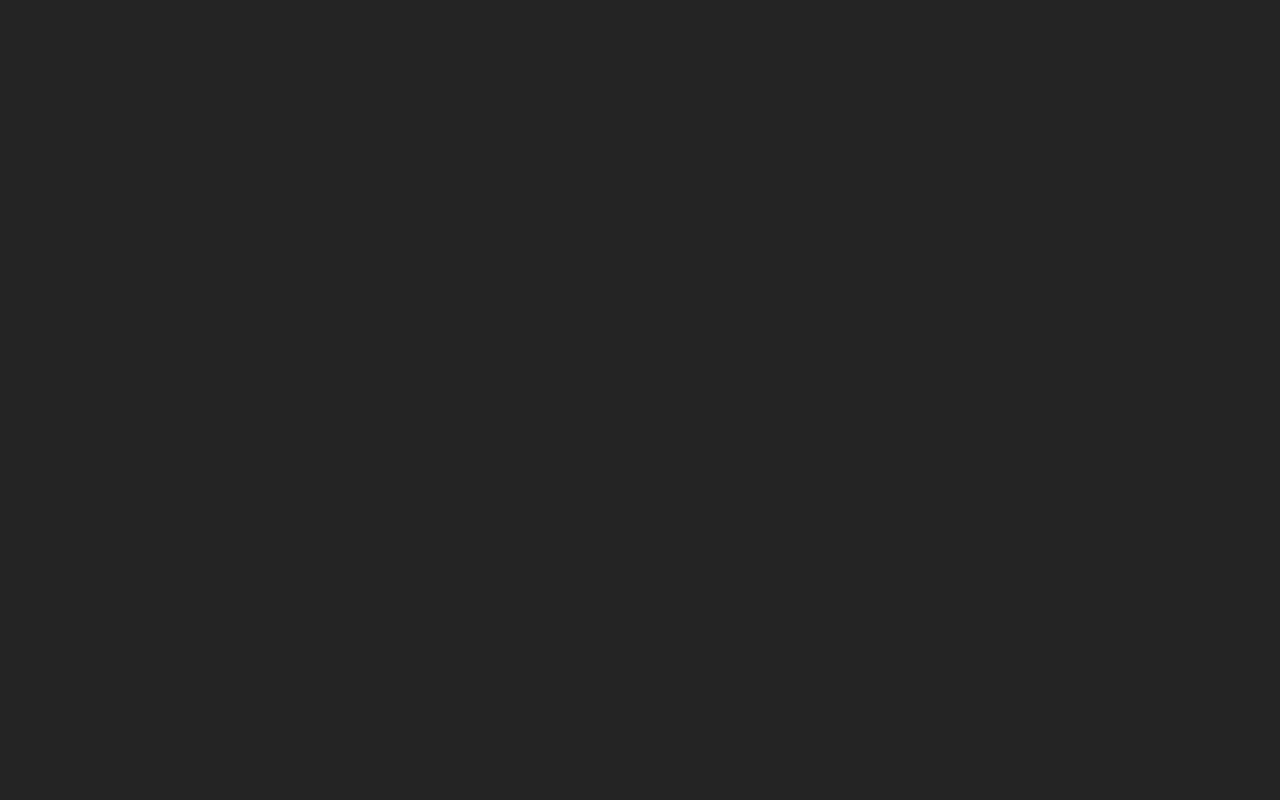
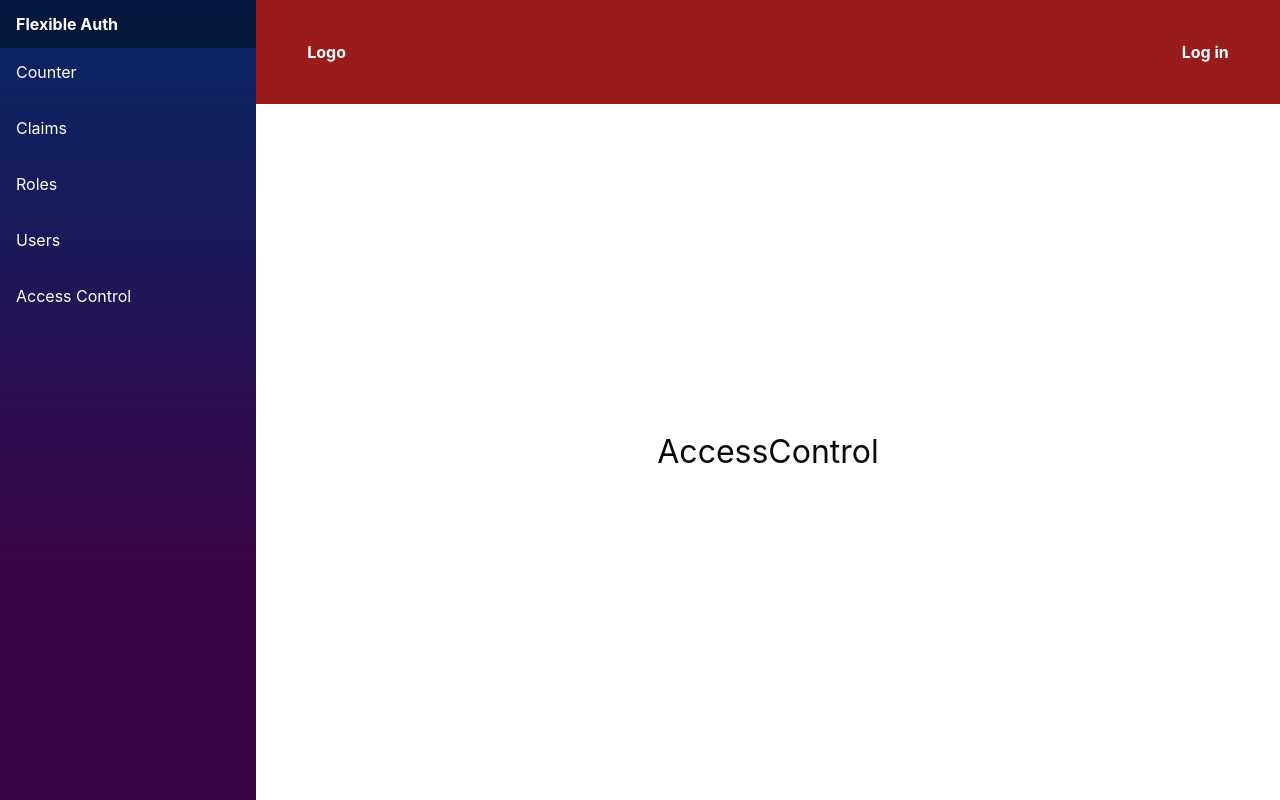
Before and after one commit to Sitkovic888/FlexibleAuth, a React (Vite) app: page /AccessControl in a window 1280 px wide. Before the commit this address had no page. Built offline with nearby package versions, Linux system fonts and the light colour scheme.

Commit message:
Fix Sidebar links

```diff
--- /dev/null
+++ b/src/components/AccessControl/AccessControl.css
@@ -0,0 +1,7 @@
+.accesscontrol {
+  display: flex;
+  flex-direction: column;
+  justify-content: center;
+  align-items: center;
+  font-size: xx-large;
+}
--- /dev/null
+++ b/src/components/AccessControl/AccessControl.tsx
@@ -0,0 +1,9 @@
+import "./AccessControl.css";
+
+export const AccessControl = () => {
+  return (
+    <div className="accesscontrol">
+      <header className="accesscontrol-header">AccessControl</header>
+    </div>
+  );
+};
--- a/src/components/Layout/Layout.tsx
+++ b/src/components/Layout/Layout.tsx
@@ -1,27 +1,15 @@
-import { useNavigate, Outlet } from "react-router-dom";
+import { Outlet } from "react-router-dom";
 import "./Layout.css";
-import { NavBar, Button, Sidebar } from "@/components";
+import { NavBar, Sidebar } from "@/components";
 import { ToastContainer } from "react-toastify";
 
 export const Layout = () => {
-  const navigate = useNavigate();
-
-  function navigateToCounter() {
-    navigate("/counter");
-  }
-
-  function navigateToFetchData() {
-    navigate("/fetchData");
-  }
-
   return (
     <div className="layout">
       <Sidebar />
       <div className="layout_main">
         <header>
           <NavBar />
-          <Button onClick={navigateToCounter}>navigateToCounter</Button>
-          <Button onClick={navigateToFetchData}>navigateToFetchData</Button>
         </header>
         <Outlet />
         <ToastContainer position="bottom-right" />
--- a/src/components/Sidebar/Sidebar.tsx
+++ b/src/components/Sidebar/Sidebar.tsx
@@ -1,12 +1,11 @@
-import { link } from "fs";
 import "./Sidebar.css";
-import { useNavigate } from "react-router-dom";
+import { Link } from "react-router-dom";
 
 const sidebarItems = [
   {
     icon: "",
     name: "Counter",
-    linkTo: "/Users",
+    linkTo: "/Counter",
   },
   {
     icon: "",
@@ -31,20 +30,14 @@ const sidebarItems = [
 ];
 
 const Sidebar = () => {
-  const navigate = useNavigate();
-
   return (
     <aside className="layout_sidebar">
       <div className="layout_sidebar-header">Flexible Auth</div>
       <ul className="layout_sidebar-list">
         {sidebarItems.map(({ name, linkTo }) => {
           return (
-            <li
-              key={name}
-              className="layout_sidebar-list-item"
-              onClick={() => navigate(linkTo)}
-            >
-              {name}
+            <li key={name} className="layout_sidebar-list-item">
+              <Link to={linkTo}>{name}</Link>
             </li>
           );
         })}
--- a/src/components/index.ts
+++ b/src/components/index.ts
@@ -1,3 +1,4 @@
+import { AccessControl } from "./AccessControl/AccessControl";
 import { Layout } from "./Layout/Layout";
 import LoginForm from "./LoginForm";
 import NavBar from "./NavBar";
@@ -8,7 +9,7 @@ import { Input } from "./ui/Input";
 import { Label } from "./ui/Label";
 
 export {
-  Layout, Button, LoginForm, NavBar, Input, Label, Sidebar
+  Layout, Button, LoginForm, NavBar, Input, Label, Sidebar, AccessControl
 }
 
 export {
--- a/src/router/Router.tsx
+++ b/src/router/Router.tsx
@@ -4,17 +4,19 @@ import Counter from "@/pages/Counter";
 import FetchData from "@/pages/FetchData";
 import App from "@/App";
 import LoginPage from "@/pages/LoginPage";
+import { AccessControl } from "@/components";
 
 export default function Router() {
   return (
     <BrowserRouter>
       <Routes>
         <Route path="/" element={<App />}>
-          <Route path="/login" element={<LoginPage />} />
           <Route index element={<Home />} />
+          <Route path="/Login" element={<LoginPage />} />
+          <Route path="/AccessControl" element={<AccessControl />} />
+          <Route path="/Counter" element={<Counter />} />
+          <Route path="/FetchData" element={<FetchData />} />
         </Route>
-        <Route path="/counter" element={<Counter />} />
-        <Route path="/fetchData" element={<FetchData />} />
       </Routes>
     </BrowserRouter>
   );
```
